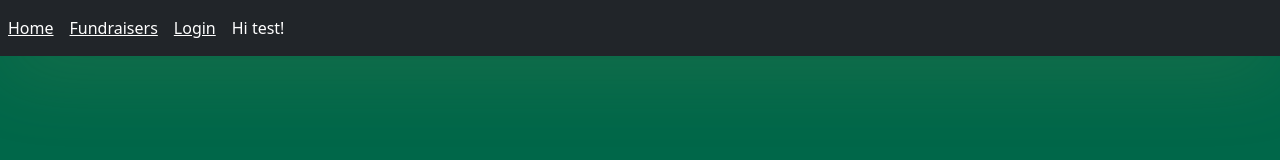
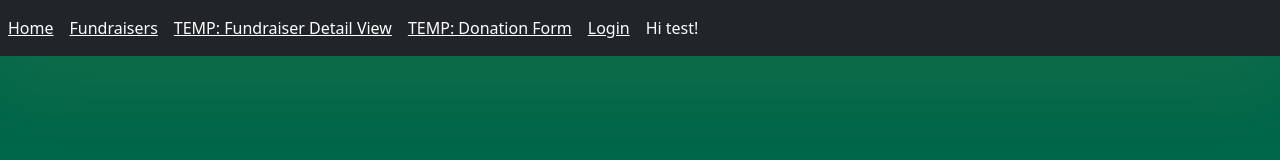
Before and after one commit to man0manns-projects/team-infinity, a React (Create React App) app in the folder Front-End-Code/fundraiser-web-app/: page /TEST-fundraiser in a window 1280 px wide. Shown: the top 160 px of the page. Built offline with nearby package versions, Linux system fonts and the light colour scheme; no server answers.

Commit message:
adding changes for demo purposes

```diff
--- a/Front-End-Code/fundraiser-web-app/src/App.js
+++ b/Front-End-Code/fundraiser-web-app/src/App.js
@@ -37,6 +37,12 @@ const {token, setToken} = useToken();
                   <NavLink className="d-inline p-2 bg-dark text-white" to="/Fundraisers">
                       Fundraisers
                   </NavLink>
+                  <NavLink className="d-inline p-2 bg-dark text-white" to="/TEST-fundraiser">
+                      TEMP: Fundraiser Detail View
+                  </NavLink>
+                  <NavLink className="d-inline p-2 bg-dark text-white" to="/TEST-donation-form">
+                      TEMP: Donation Form
+                  </NavLink>
                   <NavLink className="d-inline p-2 bg-dark text-white" to="/login">
                       Login
                   </NavLink>
@@ -52,10 +58,10 @@ const {token, setToken} = useToken();
                 <Route exact path="/" element={<Home />} />
                 <Route exact path="/login" element={<Login setToken={setToken}/> } />
                 <Route exact path="/user" element={ <Navigate to="/login" />} />
-                <Route exact path="/TEST-donation-form" element={ <DonationForm />} />
 
                 {/* TODO: Add this to the dashboard "table buttons" instead of its own page */}
                 <Route exact path='/TEST-fundraiser' element={<ViewFundraiserModal />} />
+                <Route exact path="/TEST-donation-form" element={ <DonationForm />} />
 
               </Routes>
             </div>
@@ -83,6 +89,12 @@ const user = data[0].f_name; */
                 <NavLink className="d-inline p-2 bg-dark text-white" to="/User">
                     User Profile
                 </NavLink>
+                <NavLink className="d-inline p-2 bg-dark text-white" to="/TEST-fundraiser">
+                      TEMP: Fundraiser Detail View
+                  </NavLink>
+                  <NavLink className="d-inline p-2 bg-dark text-white" to="/TEST-donation-form">
+                      TEMP: Donation Form
+                  </NavLink>
                 <NavItem className="d-inline p-2 bg-dark text-white">Hi test!</NavItem>
                 </Nav>
                 </Navbar.Collapse>
@@ -98,6 +110,7 @@ const user = data[0].f_name; */
 
               {/* TODO: Add this to the dashboard "table buttons" instead of its own page */}
               <Route exact path='/TEST-fundraiser' element={<ViewFundraiserModal />} />
+              <Route exact path="/TEST-donation-form" element={ <DonationForm />} />
 
             </Routes>
           </div>
--- a/Front-End-Code/fundraiser-web-app/src/Login.js
+++ b/Front-End-Code/fundraiser-web-app/src/Login.js
@@ -1,5 +1,9 @@
 import React, {useState} from 'react'
 import PropTypes from 'prop-types';
+
+/* TEST USER ACCOUNT
+Username: jeffbezos@amazon.com
+Password: elizabethfundsmyyacht */
 
 async function loginUser(email,password){
   return fetch('http://20.169.81.116:5199/api/Login?userEmail='+ email + '&password=' + password)
--- a/Front-End-Code/fundraiser-web-app/src/ViewFundraiserModal.js
+++ b/Front-End-Code/fundraiser-web-app/src/ViewFundraiserModal.js
@@ -31,13 +31,13 @@ export class ViewFundraiserModal extends Component{
 
     componentDidMount(){
         //this.refreshList(this.props.fundId);
-        this.refreshDonors("500");
-        this.getFundraiserInfo("500");
+        this.refreshDonors("505");
+        this.getFundraiserInfo("505");
     }
     componentDidUpdate(){
         //this.refreshList(this.props.fundId);
-        this.refreshDonors("500");
-        this.getFundraiserInfo("500");
+        this.refreshDonors("505");
+        this.getFundraiserInfo("505");
     }
 
     currencyFormat(moneys) {
```
